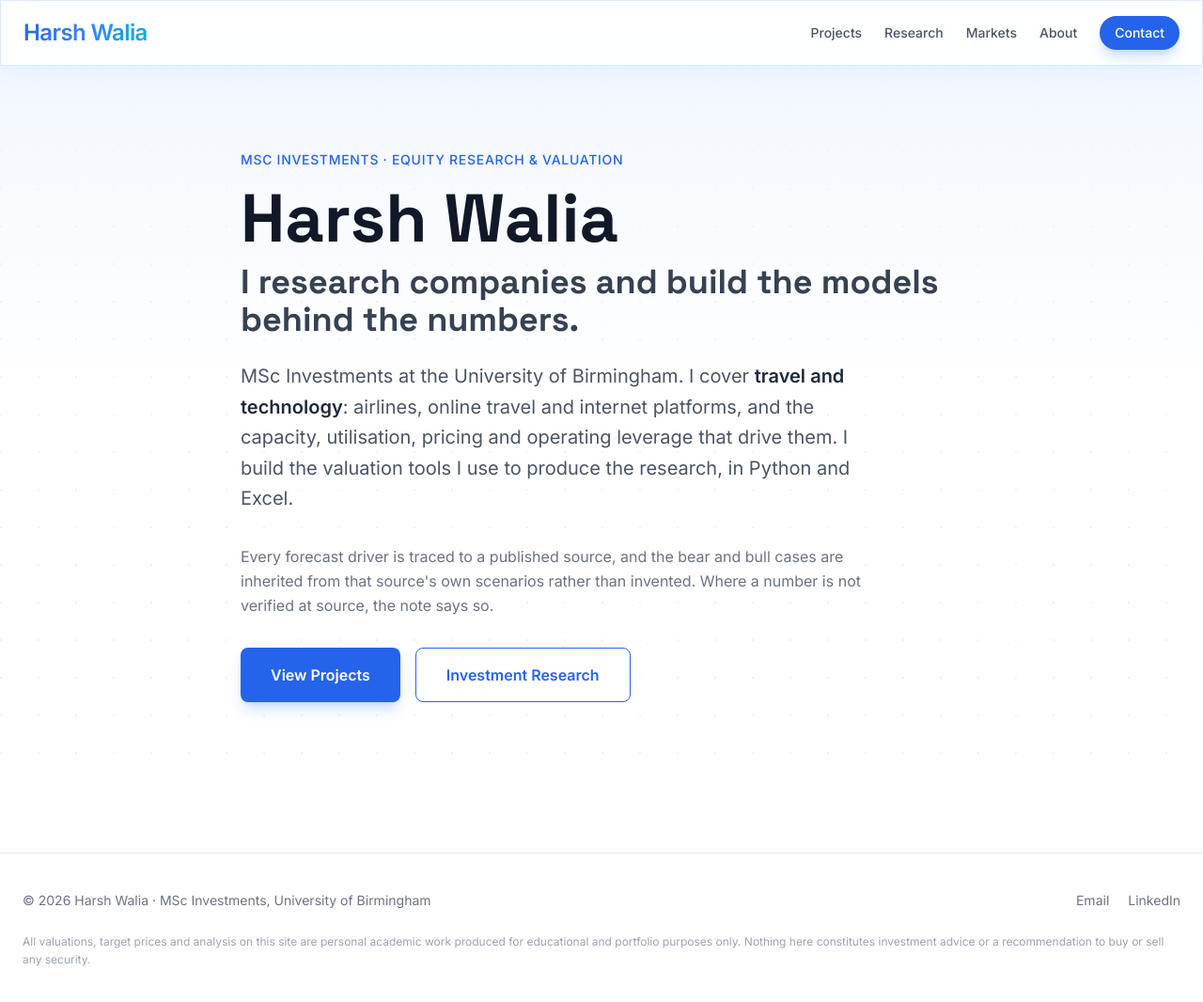
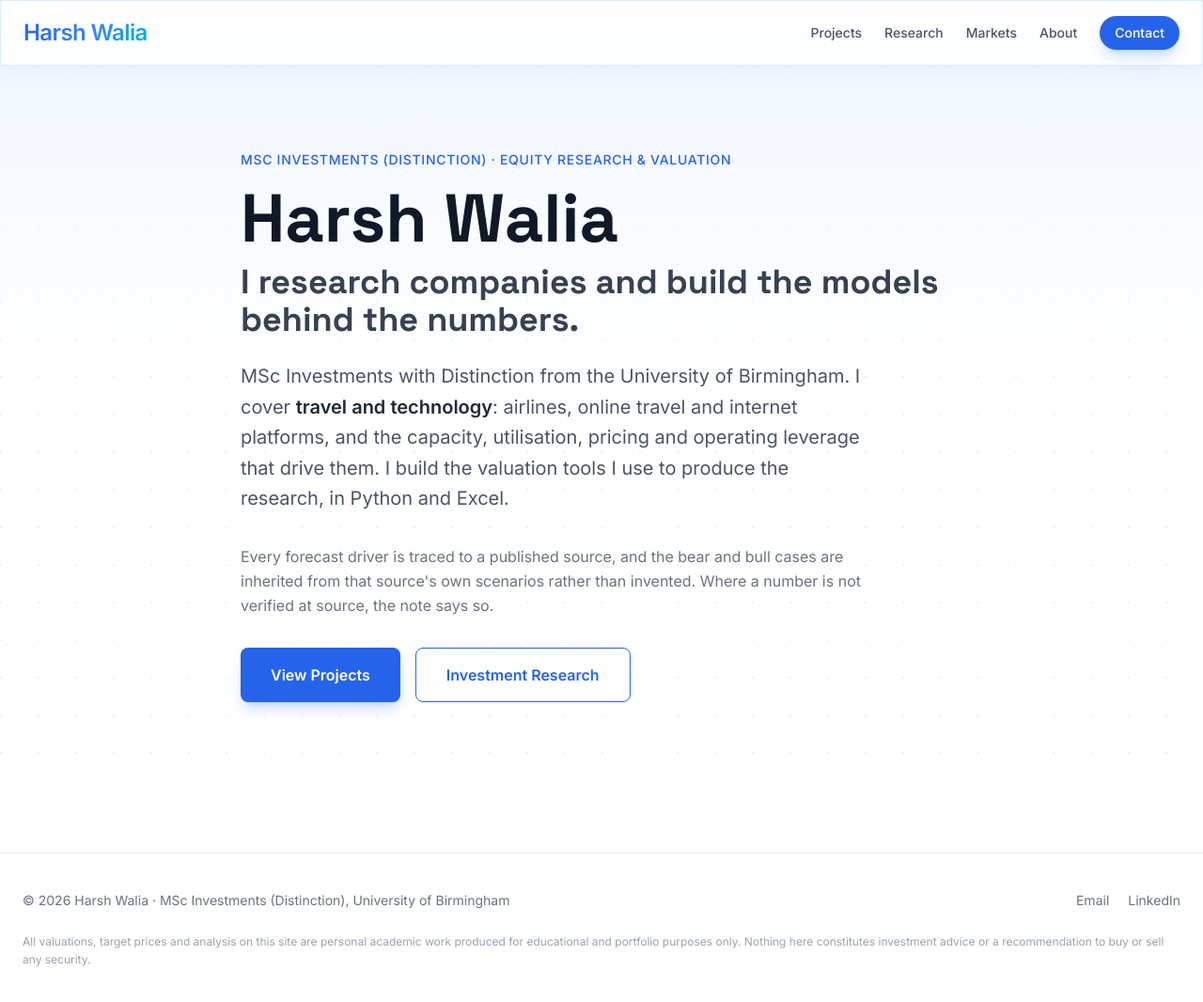
Before and after one commit to oliviaharsh/harshwalia.com, a plain HTML site: page index.html in a window 1280 px wide. Shown: the whole page at 94% size. Drawn offline with nearby package versions, Linux system fonts and the light colour scheme.

Commit message:
Add MSc Distinction to the hero, About and footer
The MSc Investments was awarded with Distinction (transcript of 2 Nov 2026). The About text
said "I am studying for an MSc", which is no longer true, so it now says the degree was
completed. The headline, hero line, footer, education card and the search and social preview
titles all name the result.

Co-Authored-By: Claude Opus 5.5 <noreply@anthropic.com>

```diff
--- a/assets/about/data.json
+++ b/assets/about/data.json
@@ -1,9 +1,9 @@
 {
   "about": {
     "name": "Harsh Walia",
-    "title": "MSc Investments",
+    "title": "MSc Investments (Distinction)",
     "bio": [
-      "I am studying for an MSc in Investments at the University of Birmingham. I write research on listed companies and build the valuation models behind it, and I publish both here so anyone can check the working.",
+      "I completed an MSc in Investments at the University of Birmingham with Distinction. I write research on listed companies and build the valuation models behind it, and I publish both here so anyone can check the working.",
       "My coverage is travel and technology: airlines, online travel and internet platforms. The same drivers keep coming back across them: capacity, utilisation, pricing and operating leverage. What I learn on one company carries over to the next.",
       "The models are built in Excel and Python. Every forecast driver traces back to a published source, and where a number is not verified at source, the note says so.",
       "I also read the people who do this for a living. I follow bankers and equity analysts on LinkedIn and have connected with a number of them. Comparing how they frame a company with how I framed it is the quickest way I have found to spot what I missed."
@@ -23,7 +23,7 @@
       }
     ],
     "education": {
-      "degree": "MSc Investments",
+      "degree": "MSc Investments (Distinction)",
       "university": "University of Birmingham",
       "duration": "2025–2026"
     }
--- a/index.html
+++ b/index.html
@@ -4,17 +4,17 @@
     <meta charset="UTF-8">
     <meta name="viewport" content="width=device-width, initial-scale=1.0">
     <title>Harsh Walia | Equity Research, Valuation and Financial Modelling</title>
-    <meta name="description" content="Harsh Walia, MSc Investments, University of Birmingham. Equity research, DCF and DDM valuation models, and Python-built financial tools. Portfolio of investment analysis and interactive valuation dashboards.">
+    <meta name="description" content="Harsh Walia, MSc Investments (Distinction), University of Birmingham. Equity research, DCF and DDM valuation models, and Python-built financial tools. Portfolio of investment analysis and interactive valuation dashboards.">
     <meta name="author" content="Harsh Walia">
     <link rel="canonical" href="https://harshwalia.com/">
 
     <!-- Open Graph / social sharing -->
     <meta property="og:type" content="website">
-    <meta property="og:title" content="Harsh Walia | MSc Investments">
+    <meta property="og:title" content="Harsh Walia | MSc Investments (Distinction)">
     <meta property="og:description" content="Equity research, DCF &amp; DDM valuation models, and Python-built financial tools.">
     <meta property="og:url" content="https://harshwalia.com/">
     <meta name="twitter:card" content="summary">
-    <meta name="twitter:title" content="Harsh Walia | MSc Investments">
+    <meta name="twitter:title" content="Harsh Walia | MSc Investments (Distinction)">
     <meta name="twitter:description" content="Equity research, DCF &amp; DDM valuation models, and Python-built financial tools.">
 
     <!-- Favicon (inline SVG monogram, no extra file needed) -->
@@ -116,7 +116,7 @@
         <div class="absolute inset-0 bg-gradient-to-b from-blue-50 via-transparent to-transparent pointer-events-none"></div>
         <div class="max-w-7xl mx-auto px-6 py-20 relative z-10">
             <div class="max-w-3xl slide-in">
-                <p class="text-blue-600 font-medium mb-4 tracking-wider text-sm uppercase">MSc Investments &middot; Equity Research &amp; Valuation</p>
+                <p class="text-blue-600 font-medium mb-4 tracking-wider text-sm uppercase">MSc Investments (Distinction) &middot; Equity Research &amp; Valuation</p>
                 <h1 class="text-5xl md:text-7xl font-bold mb-3 leading-tight text-gray-900">
                     Harsh Walia
                 </h1>
@@ -124,7 +124,7 @@
                     I research companies and build the models behind the numbers.
                 </h2>
                 <p class="text-xl text-gray-600 mb-8 leading-relaxed max-w-2xl">
-                    MSc Investments at the University of Birmingham. I cover <strong class="text-gray-800">travel and technology</strong>: airlines, online travel and internet platforms, and the capacity, utilisation, pricing and operating leverage that drive them. I build the valuation tools I use to produce the research, in Python and Excel.
+                    MSc Investments with Distinction from the University of Birmingham. I cover <strong class="text-gray-800">travel and technology</strong>: airlines, online travel and internet platforms, and the capacity, utilisation, pricing and operating leverage that drive them. I build the valuation tools I use to produce the research, in Python and Excel.
                 </p>
                 <p class="text-base text-gray-500 mb-8 leading-relaxed max-w-2xl">
                     Every forecast driver is traced to a published source, and the bear and bull cases are inherited from that source's own scenarios rather than invented. Where a number is not verified at source, the note says so.
@@ -261,7 +261,7 @@
     <!-- ═══ FOOTER ═══ -->
     <footer class="border-t border-blue-100 mt-20 py-10 px-6">
         <div class="max-w-7xl mx-auto flex flex-col sm:flex-row justify-between items-center gap-4 text-sm text-gray-500">
-            <p>&copy; <span id="footerYear"></span> Harsh Walia · MSc Investments, University of Birmingham</p>
+            <p>&copy; <span id="footerYear"></span> Harsh Walia · MSc Investments (Distinction), University of Birmingham</p>
             <div class="flex items-center gap-5">
                 <a href="mailto:harshwalia8888@gmail.com" class="hover:text-blue-600 transition">Email</a>
                 <a href="https://www.linkedin.com/in/harsh-walia-fin/" target="_blank" rel="noopener noreferrer" class="hover:text-blue-600 transition">LinkedIn</a>
```
